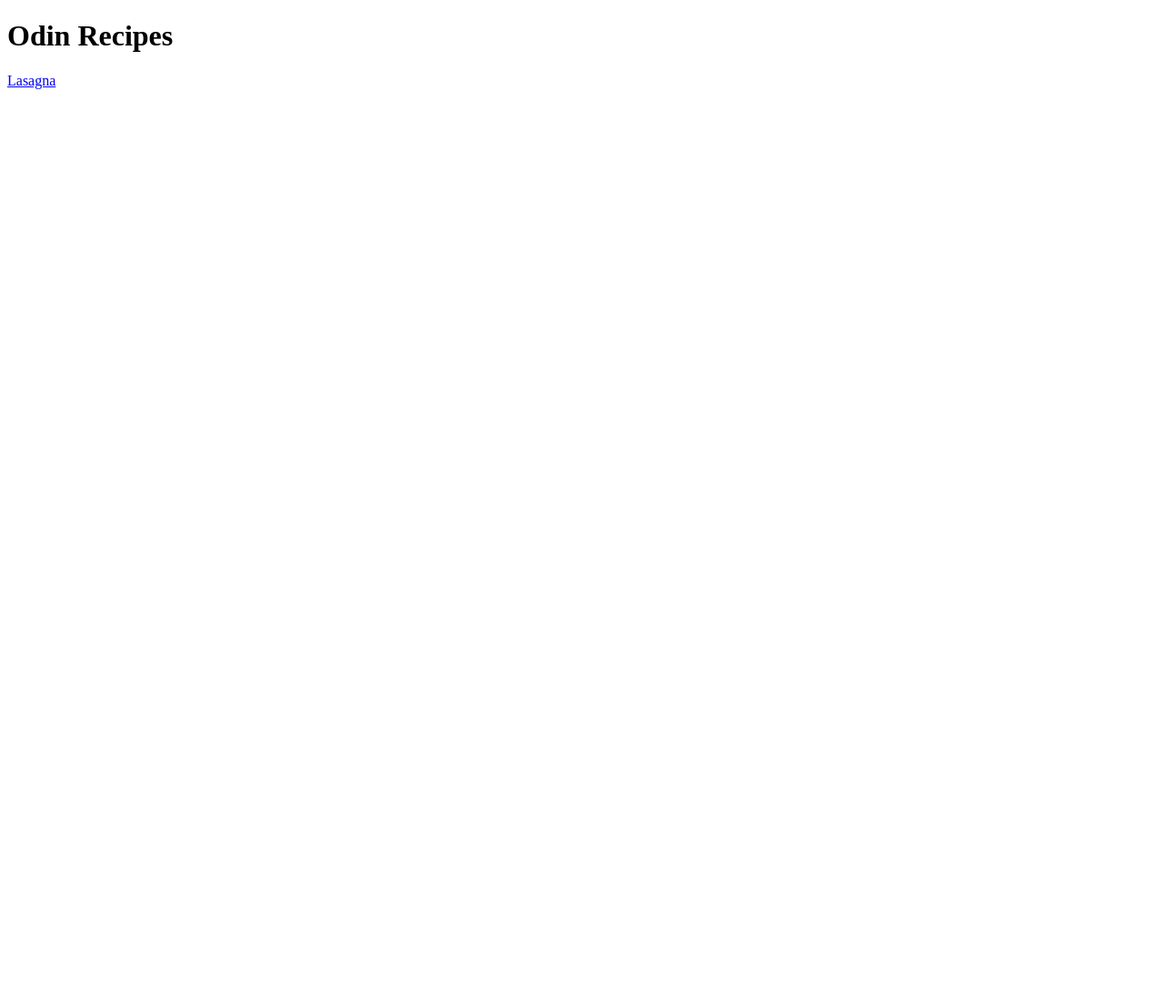
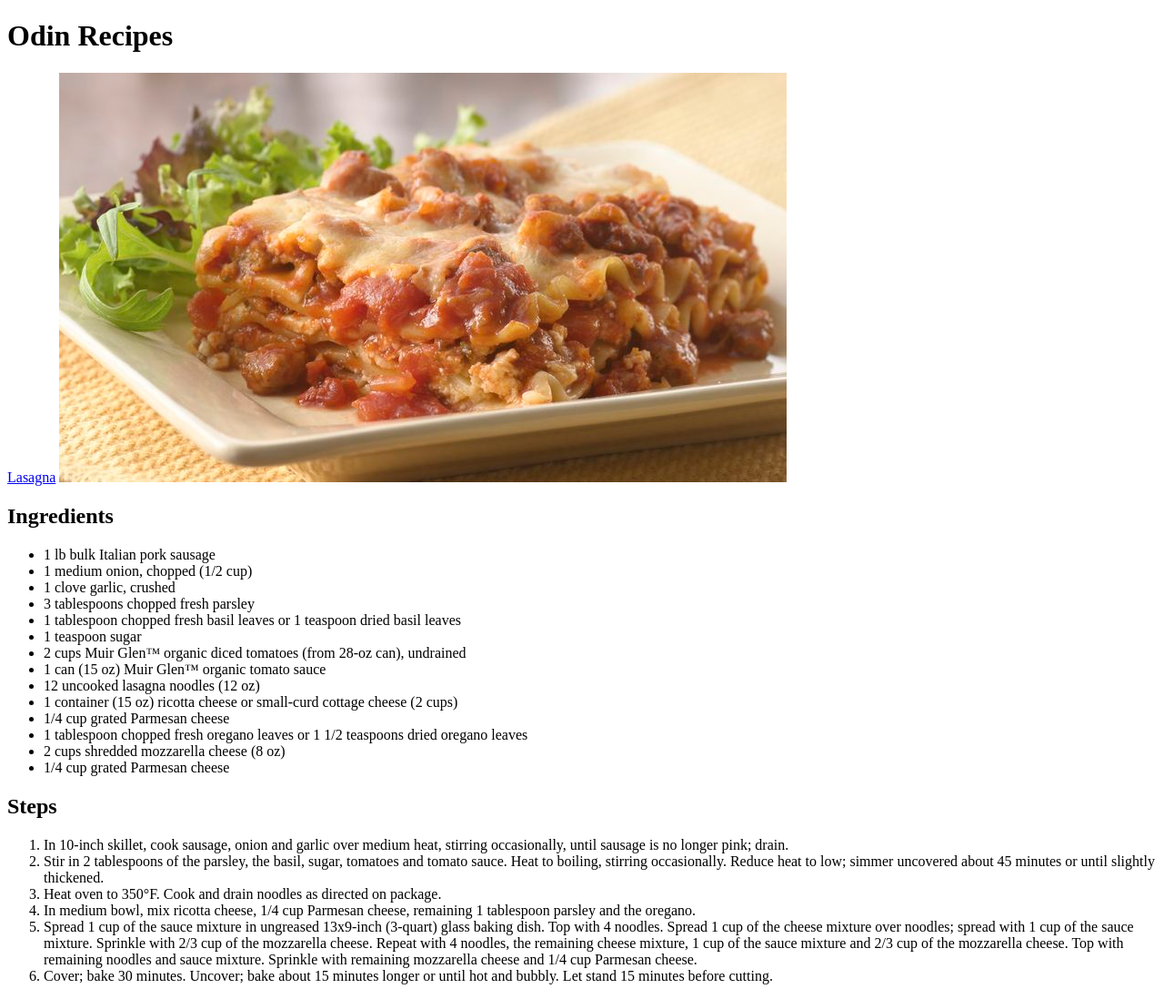
Before and after one commit to Frohike999/odin_recipes, a plain HTML site: page index.html in a window 1280 px wide. Shown: the whole page at 91% size. Before the commit the page ends 800 px from the top, so only its background shows below. Drawn offline with Linux system fonts and the light colour scheme.

Commit message:
Finished lasagna page

```diff
--- a/index.html
+++ b/index.html
@@ -8,5 +8,32 @@
 <body>
     <h1>Odin Recipes</h1>
     <a href="recipes/lasagna.html">Lasagna</a>
+    <img src="recipes/images/lasagna.jpeg" />
+    <h2>Ingredients</h2>
+    <ul>
+        <li>1 lb bulk Italian pork sausage</li>
+        <li>1 medium onion, chopped (1/2 cup)</li>
+        <li>1 clove garlic, crushed</li>
+        <li>3 tablespoons chopped fresh parsley</li>
+        <li>1 tablespoon chopped fresh basil leaves or 1 teaspoon dried basil leaves</li>
+        <li>1 teaspoon sugar</li>
+        <li>2 cups Muir Glen™ organic diced tomatoes (from 28-oz can), undrained</li>
+        <li>1 can (15 oz) Muir Glen™ organic tomato sauce</li>
+        <li>12 uncooked lasagna noodles (12 oz)</li>
+        <li>1 container (15 oz) ricotta cheese or small-curd cottage cheese (2 cups)</li>
+        <li>1/4 cup grated Parmesan cheese</li>
+        <li>1 tablespoon chopped fresh oregano leaves or 1 1/2 teaspoons dried oregano leaves</li>
+        <li>2 cups shredded mozzarella cheese (8 oz)</li>
+        <li>1/4 cup grated Parmesan cheese</li>
+    </ul>
+    <h2>Steps</h2>
+    <ol>
+        <li>In 10-inch skillet, cook sausage, onion and garlic over medium heat, stirring occasionally, until sausage is no longer pink; drain.</li>
+        <li>Stir in 2 tablespoons of the parsley, the basil, sugar, tomatoes and tomato sauce. Heat to boiling, stirring occasionally. Reduce heat to low; simmer uncovered about 45 minutes or until slightly thickened. </li>
+        <li> Heat oven to 350°F. Cook and drain noodles as directed on package. </li>
+        <li>In medium bowl, mix ricotta cheese, 1/4 cup Parmesan cheese, remaining 1 tablespoon parsley and the oregano. </li>
+        <li>Spread 1 cup of the sauce mixture in ungreased 13x9-inch (3-quart) glass baking dish. Top with 4 noodles. Spread 1 cup of the cheese mixture over noodles; spread with 1 cup of the sauce mixture. Sprinkle with 2/3 cup of the mozzarella cheese. Repeat with 4 noodles, the remaining cheese mixture, 1 cup of the sauce mixture and 2/3 cup of the mozzarella cheese. Top with remaining noodles and sauce mixture. Sprinkle with remaining mozzarella cheese and 1/4 cup Parmesan cheese.</li>
+        <li>Cover; bake 30 minutes. Uncover; bake about 15 minutes longer or until hot and bubbly. Let stand 15 minutes before cutting. </li>
+    </ol>
 </body>
 </html>
```
Also changed, not shown: recipes/images/lasagna.jpeg (added).
